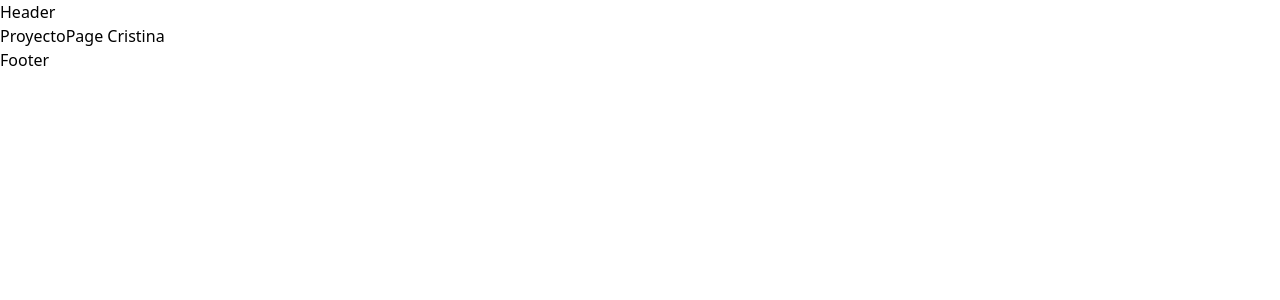
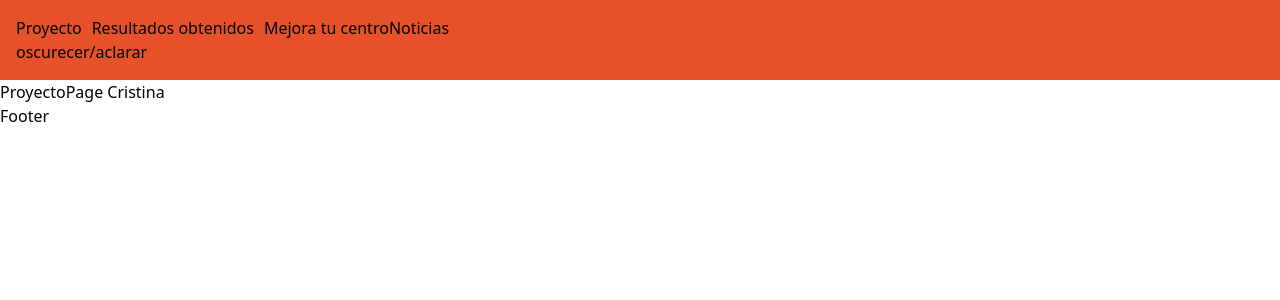
Before and after one commit to Sellsword9/dualiza, a React (Vite) app in the folder frontend/: page / in a window 1280 px wide. Shown: the top 300 px of the page. Built offline with nearby package versions, Linux system fonts and the light colour scheme.

Commit message:
Segundo commit cris

```diff
--- a/frontend/src/components/Header.jsx
+++ b/frontend/src/components/Header.jsx
@@ -1,8 +1,23 @@
+import { Link } from 'react-router-dom';
+
+
 
 const Header = () => {
+
   return (
-    <div>Header</div>
-  )
-}
+    <header className="flex justify-between items-center p-4 bg-orange-custom text-white">
 
-export default Header
+      <nav>
+          <ul style={{ listStyleType: 'none', padding: 0 }}>
+            <li style={{ display: 'inline', marginRight: '10px' }}><Link to="/">Proyecto</Link></li>
+            <li style={{ display: 'inline', marginRight: '10px' }}><Link to="/resultados">Resultados obtenidos</Link></li>
+            <li style={{ display: 'inline' }}><Link to="/mejora">Mejora tu centro</Link></li>
+            <li style={{ display: 'inline' }}><Link to="/noticias">Noticias</Link></li>
+            <li>oscurecer/aclarar</li> {/* Renderiza ThemeToggleButton como un componente */}
+          </ul>
+        </nav>
+    </header>
+  );
+};
+
+export default Header;
--- a/frontend/tailwind.config.js
+++ b/frontend/tailwind.config.js
@@ -7,7 +7,8 @@ export default {
   theme: {
     extend: {},
     colors: {
-      "orange-custom": "e75129"
+      "orange-custom": "#e75129",
+
     }
   },
   plugins: [],
```
